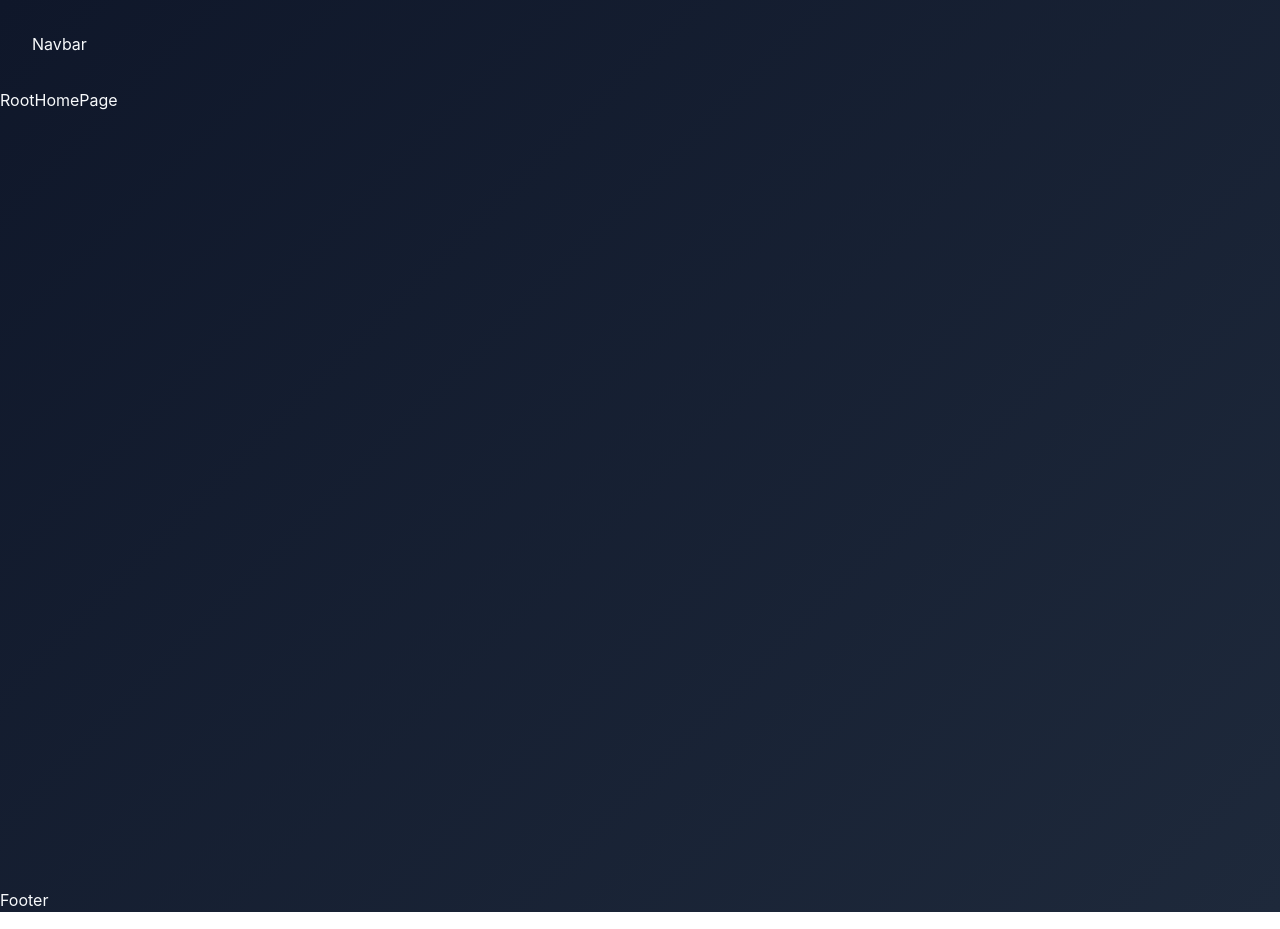
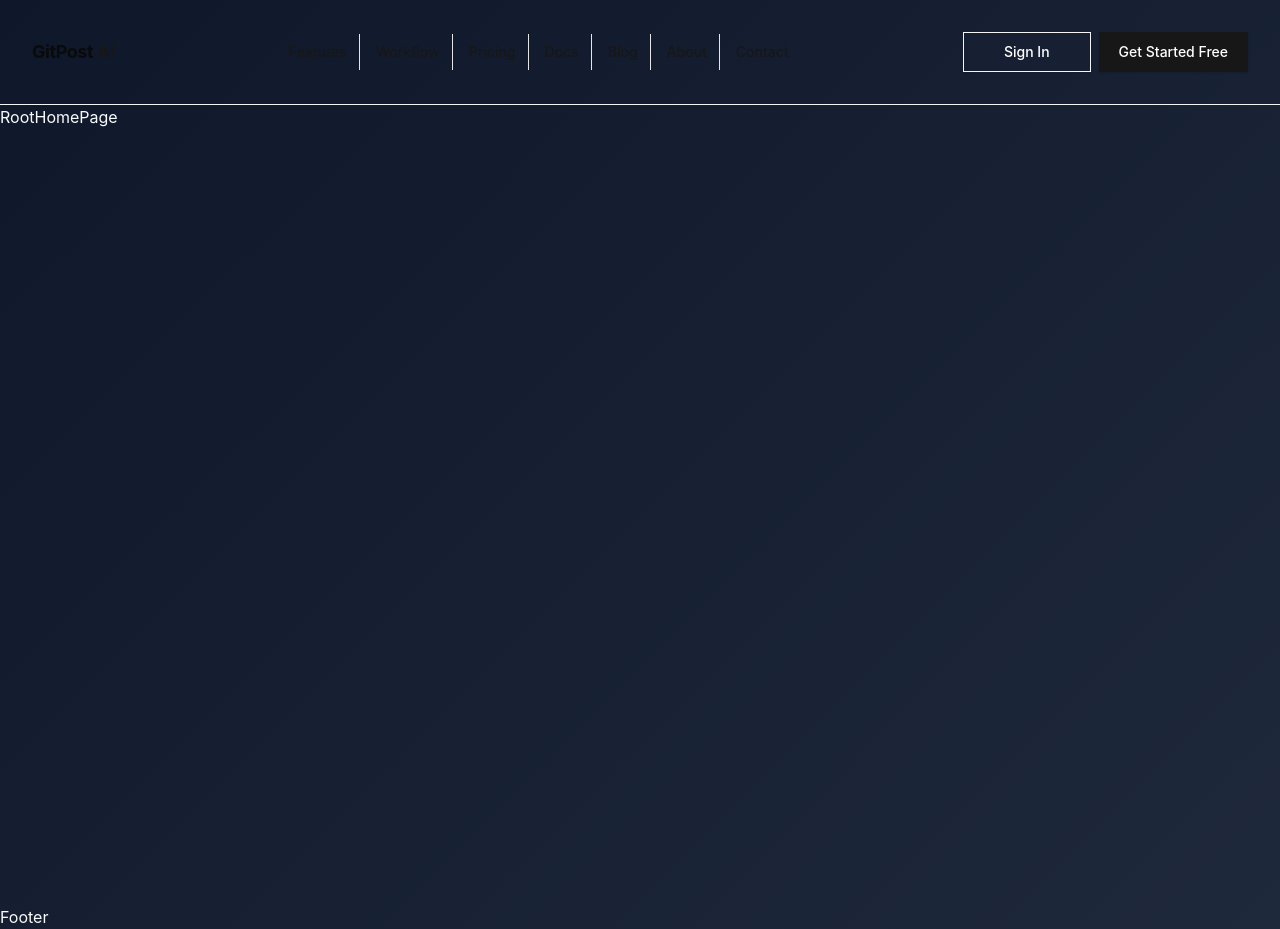
Before and after one commit to naymHdev/git-story, a Next.js app: page / in a window 1280 px wide. Built offline with nearby package versions, Linux system fonts and the light colour scheme.

Commit message:
feat: implement Sheet component and add framer-motion for animations

```diff
--- /dev/null
+++ b/components/ui/sheet.tsx
@@ -0,0 +1,135 @@
+"use client"
+
+import * as React from "react"
+import { Dialog as SheetPrimitive } from "@base-ui/react/dialog"
+
+import { cn } from "@/lib/utils"
+import { Button } from "@/components/ui/button"
+import { XIcon } from "lucide-react"
+
+function Sheet({ ...props }: SheetPrimitive.Root.Props) {
+  return <SheetPrimitive.Root data-slot="sheet" {...props} />
+}
+
+function SheetTrigger({ ...props }: SheetPrimitive.Trigger.Props) {
+  return <SheetPrimitive.Trigger data-slot="sheet-trigger" {...props} />
+}
+
+function SheetClose({ ...props }: SheetPrimitive.Close.Props) {
+  return <SheetPrimitive.Close data-slot="sheet-close" {...props} />
+}
+
+function SheetPortal({ ...props }: SheetPrimitive.Portal.Props) {
+  return <SheetPrimitive.Portal data-slot="sheet-portal" {...props} />
+}
+
+function SheetOverlay({ className, ...props }: SheetPrimitive.Backdrop.Props) {
+  return (
+    <SheetPrimitive.Backdrop
+      data-slot="sheet-overlay"
+      className={cn(
+        "fixed inset-0 z-50 bg-black/10 transition-opacity duration-150 data-ending-style:opacity-0 data-starting-style:opacity-0 supports-backdrop-filter:backdrop-blur-xs",
+        className
+      )}
+      {...props}
+    />
+  )
+}
+
+function SheetContent({
+  className,
+  children,
+  side = "right",
+  showCloseButton = true,
+  ...props
+}: SheetPrimitive.Popup.Props & {
+  side?: "top" | "right" | "bottom" | "left"
+  showCloseButton?: boolean
+}) {
+  return (
+    <SheetPortal>
+      <SheetOverlay />
+      <SheetPrimitive.Popup
+        data-slot="sheet-content"
+        data-side={side}
+        className={cn(
+          "fixed z-50 flex flex-col gap-4 bg-background bg-clip-padding text-sm shadow-lg transition duration-200 ease-in-out data-ending-style:opacity-0 data-starting-style:opacity-0 data-[side=bottom]:inset-x-0 data-[side=bottom]:bottom-0 data-[side=bottom]:h-auto data-[side=bottom]:border-t data-[side=bottom]:data-ending-style:translate-y-[2.5rem] data-[side=bottom]:data-starting-style:translate-y-[2.5rem] data-[side=left]:inset-y-0 data-[side=left]:left-0 data-[side=left]:h-full data-[side=left]:w-3/4 data-[side=left]:border-r data-[side=left]:data-ending-style:translate-x-[-2.5rem] data-[side=left]:data-starting-style:translate-x-[-2.5rem] data-[side=right]:inset-y-0 data-[side=right]:right-0 data-[side=right]:h-full data-[side=right]:w-3/4 data-[side=right]:border-l data-[side=right]:data-ending-style:translate-x-[2.5rem] data-[side=right]:data-starting-style:translate-x-[2.5rem] data-[side=top]:inset-x-0 data-[side=top]:top-0 data-[side=top]:h-auto data-[side=top]:border-b data-[side=top]:data-ending-style:translate-y-[-2.5rem] data-[side=top]:data-starting-style:translate-y-[-2.5rem] data-[side=left]:sm:max-w-sm data-[side=right]:sm:max-w-sm",
+          className
+        )}
+        {...props}
+      >
+        {children}
+        {showCloseButton && (
+          <SheetPrimitive.Close
+            data-slot="sheet-close"
+            render={
+              <Button
+                variant="ghost"
+                className="absolute top-3 right-3"
+                size="icon-sm"
+              />
+            }
+          >
+            <XIcon
+            />
+            <span className="sr-only">Close</span>
+          </SheetPrimitive.Close>
+        )}
+      </SheetPrimitive.Popup>
+    </SheetPortal>
+  )
+}
+
+function SheetHeader({ className, ...props }: React.ComponentProps<"div">) {
+  return (
+    <div
+      data-slot="sheet-header"
+      className={cn("flex flex-col gap-0.5 p-4", className)}
+      {...props}
+    />
+  )
+}
+
+function SheetFooter({ className, ...props }: React.ComponentProps<"div">) {
+  return (
+    <div
+      data-slot="sheet-footer"
+      className={cn("mt-auto flex flex-col gap-2 p-4", className)}
+      {...props}
+    />
+  )
+}
+
+function SheetTitle({ className, ...props }: SheetPrimitive.Title.Props) {
+  return (
+    <SheetPrimitive.Title
+      data-slot="sheet-title"
+      className={cn("text-base font-medium text-foreground", className)}
+      {...props}
+    />
+  )
+}
+
+function SheetDescription({
+  className,
+  ...props
+}: SheetPrimitive.Description.Props) {
+  return (
+    <SheetPrimitive.Description
+      data-slot="sheet-description"
+      className={cn("text-sm text-muted-foreground", className)}
+      {...props}
+    />
+  )
+}
+
+export {
+  Sheet,
+  SheetTrigger,
+  SheetClose,
+  SheetContent,
+  SheetHeader,
+  SheetFooter,
+  SheetTitle,
+  SheetDescription,
+}
--- a/package.json
+++ b/package.json
@@ -22,6 +22,7 @@
     "clsx": "^2.1.1",
     "dompurify": "^3.3.3",
     "dotenv": "^17.3.1",
+    "framer-motion": "^12.36.0",
     "ioredis": "^5.10.0",
     "lucide-react": "^0.577.0",
     "next": "16.1.6",
--- a/src/app/(marketing)/layout.tsx
+++ b/src/app/(marketing)/layout.tsx
@@ -9,9 +9,9 @@
           <header>
             <Navbar />
           </header>
-          <main className=" min-h-screen">{children}</main>
+          <main className=" min-h-screen relative">{children}</main>
           <footer>
-            <Footer />
+            <Footer />{" "}
           </footer>
         </body>
       </html>
--- a/src/app/layout.tsx
+++ b/src/app/layout.tsx
@@ -14,7 +14,7 @@
 }>) {
   return (
     <html lang="en" className={cn("dark")}>
-      <body className="antialiased font-body text-text-primary bg-gradient-primary">
+      <body className="antialiased font-body text-text-primary bg-gradient-primary relative">
         {children}
       </body>
     </html>
--- a/src/components/shared/navbar/Navbar.tsx
+++ b/src/components/shared/navbar/Navbar.tsx
@@ -1,11 +1,78 @@
 "use client";
 
+import Link from "next/link";
 import GPContainer from "../../ui/GPContainer";
+import { useState } from "react";
+import clsx from "clsx";
+import GPButton from "../../ui/GPButton";
+
+const navMenus = [
+  { name: "Features", href: "#features" },
+  { name: "Workflow", href: "#workflow" },
+  { name: "Pricing", href: "#pricing" },
+  { name: "Docs", href: "#docs" },
+  { name: "Blog", href: "#blog" },
+  { name: "About", href: "#about" },
+  { name: "Contact", href: "#contact" },
+];
 
 const Navbar = () => {
+  const [activeLink, setActiveLink] = useState<string | null>(null);
+  const [mobileOpen, setMobileOpen] = useState(false);
   return (
     <>
-      <GPContainer>Navbar</GPContainer>
+      <header className=" border-b border-secondary">
+        <GPContainer>
+          <div className=" flex items-center justify-between">
+            {/*  --------- Logo --------- */}
+            <div>
+              <Link
+                href={"/"}
+                prefetch={false}
+                className="flex items-center gap-2 group"
+              >
+                <span className="font-bold text-lg tracking-tight text-foreground">
+                  GitPost <span className="text-primary">Ai</span>
+                </span>
+              </Link>
+            </div>
+
+            {/* --------- Desktop Nav --------- */}
+            <div className="hidden md:flex items-center gap-1 divide-x divide-border">
+              {navMenus?.map((menu) => (
+                <div key={menu.name}>
+                  <Link
+                    onMouseEnter={() => setActiveLink(menu.name)}
+                    onMouseLeave={() => setActiveLink(null)}
+                    href={menu.href}
+                  >
+                    <p
+                      className={clsx(
+                        "px-3 py-2 text-sm font-medium text-primary",
+                        activeLink === menu.name
+                          ? "bg-secondary transform transition-transform scale-105"
+                          : "",
+                      )}
+                    >
+                      {menu.name}
+                    </p>
+                  </Link>
+                </div>
+              ))}
+            </div>
+
+            {/* ---------- Desktop CTA ---------- */}
+            <div className="hidden md:flex items-center gap-2">
+              <GPButton className="bg-gradient-primary  hover:bg-secondary border-secondary border px-10">
+                Sign In
+              </GPButton>
+              <GPButton className=" bg-primary text-background hover:bg-text-disabled hover:opacity-80">
+                Get Started Free
+              </GPButton>
+            </div>
+          </div>
+        </GPContainer>
+      </header>
     </>
   );
 };
--- /dev/null
+++ b/src/components/shared/navbar/navbar-animations.ts
@@ -0,0 +1,40 @@
+import { Variants } from "framer-motion";
+
+export const navVariants: Variants = {
+    hidden: { opacity: 0, y: -16 },
+    visible: {
+        opacity: 1,
+        y: 0,
+        transition: {
+            duration: 0.4,
+            ease: [0.25, 0.46, 0.45, 0.94] as const,
+            staggerChildren: 0.07,
+            delayChildren: 0.1,
+        },
+    },
+};
+
+export const itemVariants: Variants = {
+    hidden: { opacity: 0, y: -8 },
+    visible: {
+        opacity: 1,
+        y: 0,
+        transition: {
+            duration: 0.3,
+            ease: [0.25, 0.46, 0.45, 0.94] as const,
+        },
+    },
+};
+
+export const mobileItemVariants: Variants = {
+    hidden: { opacity: 0, x: 24 },
+    visible: (i: number) => ({
+        opacity: 1,
+        x: 0,
+        transition: {
+            delay: i * 0.06,
+            duration: 0.3,
+            ease: [0.25, 0.46, 0.45, 0.94] as const,
+        },
+    }),
+};
--- /dev/null
+++ b/src/components/ui/GPButton.tsx
@@ -0,0 +1,67 @@
+"use client";
+
+import React from "react";
+import { cn } from "@/lib/utils";
+
+interface GPButtonProps extends React.ButtonHTMLAttributes<HTMLButtonElement> {
+  variant?: "primary" | "secondary" | "outline" | "ghost" | "danger";
+  size?: "sm" | "md" | "lg";
+  loading?: boolean;
+  leftIcon?: React.ReactNode;
+  rightIcon?: React.ReactNode;
+}
+
+const variantStyles = {
+  primary:
+    "bg-indigo-600 text-white hover:bg-indigo-700 focus:ring-indigo-500 shadow-sm",
+  secondary:
+    "bg-gray-900 text-white hover:bg-gray-800 focus:ring-gray-500 shadow-sm",
+  outline:
+    "border border-gray-300 text-gray-700 hover:bg-gray-100 focus:ring-gray-400",
+  ghost: "text-gray-700 hover:bg-gray-100 focus:ring-gray-300",
+  danger: "bg-red-600 text-white hover:bg-red-700 focus:ring-red-500",
+};
+
+const sizeStyles = {
+  sm: "h-9 px-3 text-sm",
+  md: "h-10 px-5 text-sm",
+  lg: "h-12 px-6 text-base",
+};
+
+const GPButton = ({
+  children,
+  variant = "primary",
+  size = "md",
+  loading = false,
+  leftIcon,
+  rightIcon,
+  className,
+  disabled,
+  ...props
+}: GPButtonProps) => {
+  return (
+    <button
+      disabled={loading || disabled}
+      className={cn(
+        "inline-flex items-center justify-center gap-2 rounded-none cursor-pointer font-medium transition-all duration-200",
+        "disabled:opacity-50 disabled:pointer-events-none",
+        variantStyles[variant],
+        sizeStyles[size],
+        className,
+      )}
+      {...props}
+    >
+      {loading ? (
+        <span className="h-4 w-4 animate-spin rounded-full border-2 border-white border-t-transparent"></span>
+      ) : (
+        <>
+          {leftIcon && <span>{leftIcon}</span>}
+          {children}
+          {rightIcon && <span>{rightIcon}</span>}
+        </>
+      )}
+    </button>
+  );
+};
+
+export default GPButton;
```
Also changed, not shown: public/assets/images/gitpost-ai-logo.png (added), 1 other file (tests, documents, lock files or other folders).
